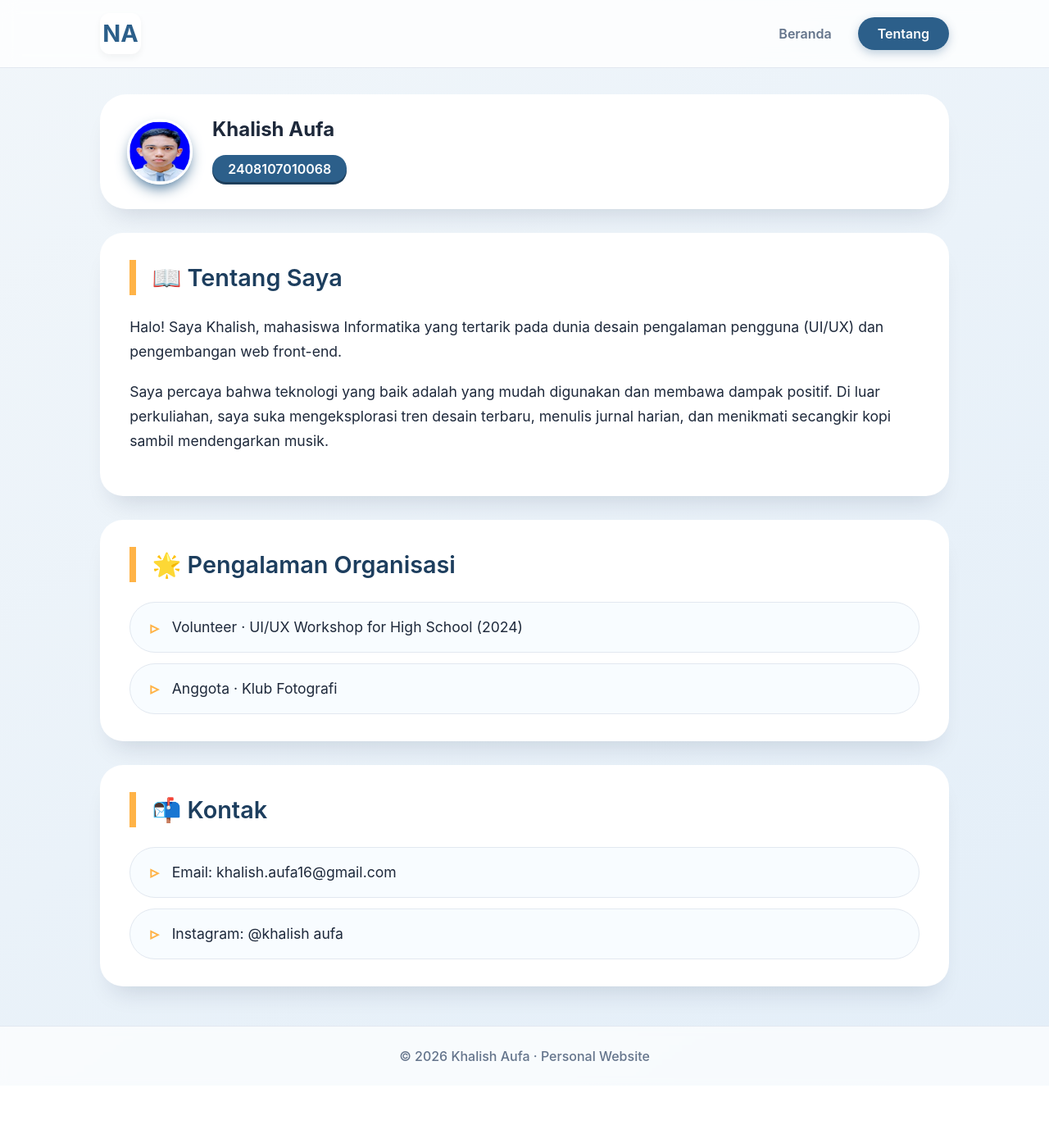
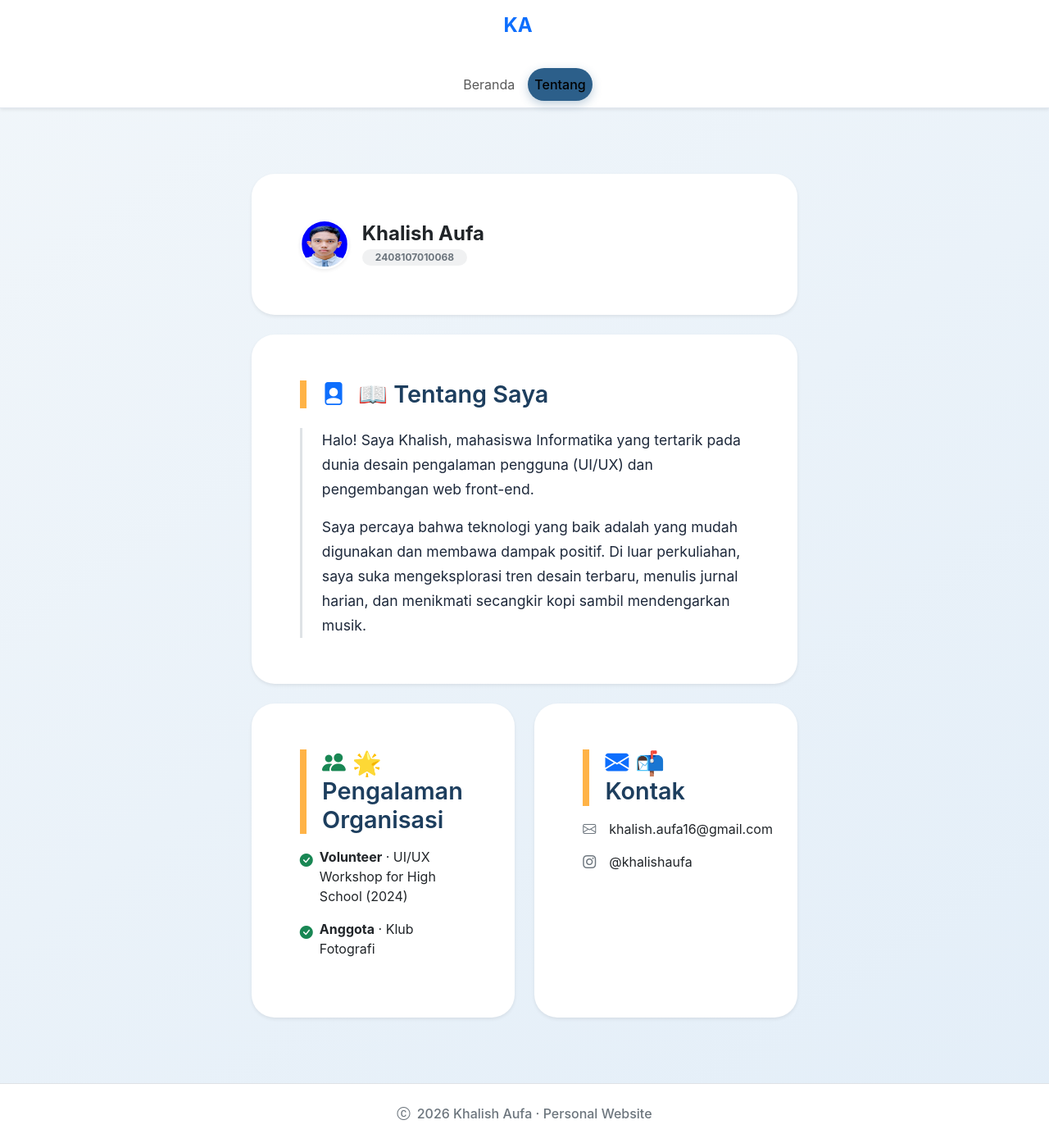
Before and after one commit to khalish16/Website-Portofolio, a plain HTML site: page about.html in a window 1280 px wide. Shown: the whole page at 82% size. Before the commit the page ends 1324 px from the top, so only its background shows below. Drawn offline with nearby package versions, Linux system fonts and the light colour scheme.

Commit message:
Update about.html

```diff
--- a/about.html
+++ b/about.html
@@ -4,66 +4,133 @@
     <meta charset="UTF-8">
     <meta name="viewport" content="width=device-width, initial-scale=1.0">
     <title>Khalish Aufa · Tentang</title>
+    <!-- Bootstrap CSS -->
+    <link href="https://cdn.jsdelivr.net/npm/bootstrap@5.3.0-alpha3/dist/css/bootstrap.min.css" rel="stylesheet">
+    <!-- Bootstrap Icons -->
+    <link rel="stylesheet" href="https://cdn.jsdelivr.net/npm/bootstrap-icons@1.11.3/font/bootstrap-icons.min.css">
+    <!-- Custom CSS -->
     <link rel="stylesheet" href="style.css">
 </head>
-<body>
-    <!-- Navigasi -->
-    <nav>
-        <div class="nav-container">
-            <a href="index.html" class="logo">NA</a>
-            <ul>
-                <li><a href="index.html">Beranda</a></li>
-                <li><a href="about.html" class="active">Tentang</a></li>
+<body class="bg-light">
+
+    <!-- Navigasi Bootstrap (sama dengan index) -->
+    <nav class="navbar navbar-expand-lg bg-white shadow-sm sticky-top">
+        <div class="container">
+            <a class="navbar-brand fw-bold fs-4" href="index.html">
+                <span class="text-primary">KA</span>
+            </a>
+            <button class="navbar-toggler" type="button" data-bs-toggle="collapse" data-bs-target="#navbarNav"
+                    aria-controls="navbarNav" aria-expanded="false" aria-label="Toggle navigation">
+                <span class="navbar-toggler-icon"></span>
+            </button>
+            <div class="collapse navbar-collapse" id="navbarNav">
+                <ul class="navbar-nav ms-auto">
+                    <li class="nav-item">
+                        <a class="nav-link" href="index.html">Beranda</a>
+                    </li>
+                    <li class="nav-item">
+                        <a class="nav-link active fw-medium" href="about.html">Tentang</a>
+                    </li>
                 </ul>
+            </div>
         </div>
     </nav>
 
     <!-- Konten Utama -->
-    <main>
+    <main class="py-5">
         <div class="container">
-            <!-- Foto dan Nama (tetap muncul untuk konsistensi) -->
-            <div class="profile-card mini">
-                <img src="fotosaya.png" alt="foto profile kecil" class="profile-img-small">
+            <div class="row justify-content-center">
+                <div class="col-lg-8">
+
+                    <!-- Profile Card Mini -->
+                    <div class="card border-0 shadow-sm mb-4 overflow-hidden">
+                        <div class="card-body d-flex align-items-center p-4">
+                            <img src="fotosaya.png" alt="foto profile kecil" class="rounded-circle me-3 border border-2 border-white shadow-sm" style="width: 60px; height: 60px; object-fit: cover;">
                             <div>
-                    <h2 class="nama">Khalish Aufa</h2>
-                    <div class="npm-badge small">2408107010068</div>
+                                <h2 class="h4 mb-0 fw-bold">Khalish Aufa</h2>
+                                <span class="badge bg-secondary bg-opacity-10 text-secondary mt-1 px-3 py-1 rounded-pill">2408107010068</span>
+                            </div>
                         </div>
                     </div>
 
-            <!-- Tentang Saya (paragraf) -->
-            <div class="card">
-                <h2 class="card-title">📖 Tentang Saya</h2>
-                <p class="about-paragraph">
+                    <!-- Tentang Saya -->
+                    <div class="card border-0 shadow-sm mb-4">
+                        <div class="card-body p-4">
+                            <h2 class="card-title h4 mb-4 d-flex align-items-center">
+                                <i class="bi bi-file-person-fill text-primary me-3 fs-3"></i>
+                                📖 Tentang Saya
+                            </h2>
+                            <div class="ps-4 border-start border-3 border-primary-light" style="--bs-border-opacity: .3;">
+                                <p class="about-paragraph mb-3">
                                     Halo! Saya Khalish, mahasiswa Informatika yang tertarik pada dunia desain pengalaman pengguna (UI/UX) dan pengembangan web front-end.
                                 </p>
-                <p class="about-paragraph">
+                                <p class="about-paragraph mb-0">
                                     Saya percaya bahwa teknologi yang baik adalah yang mudah digunakan dan membawa dampak positif. Di luar perkuliahan, saya suka mengeksplorasi tren desain terbaru, menulis jurnal harian, dan menikmati secangkir kopi sambil mendengarkan musik.
                                 </p>
                             </div>
+                        </div>
+                    </div>
 
-            <!-- List Data: Pengalaman Organisasi -->
-            <div class="card">
-                <h2 class="card-title">🌟 Pengalaman Organisasi</h2>
-                <ul class="custom-list">
-                    <li>Volunteer · UI/UX Workshop for High School (2024)</li>
-                    <li>Anggota · Klub Fotografi</li>
+                    <!-- Pengalaman Organisasi & Kontak dalam Row -->
+                    <div class="row g-4">
+                        <!-- Pengalaman Organisasi -->
+                        <div class="col-md-6">
+                            <div class="card border-0 shadow-sm h-100">
+                                <div class="card-body p-4">
+                                    <h2 class="card-title h5 mb-3">
+                                        <i class="bi bi-people-fill text-success me-2"></i>🌟 Pengalaman Organisasi
+                                    </h2>
+                                    <ul class="list-unstyled">
+                                        <li class="mb-3 d-flex">
+                                            <i class="bi bi-check-circle-fill text-success me-2 mt-1"></i>
+                                            <span><strong>Volunteer</strong> · UI/UX Workshop for High School (2024)</span>
+                                        </li>
+                                        <li class="d-flex">
+                                            <i class="bi bi-check-circle-fill text-success me-2 mt-1"></i>
+                                            <span><strong>Anggota</strong> · Klub Fotografi</span>
+                                        </li>
                                     </ul>
                                 </div>
+                            </div>
+                        </div>
 
-            <!-- List Data: Kontak (bisa dianggap list juga) -->
-            <div class="card">
-                <h2 class="card-title">📬 Kontak</h2>
-                <ul class="custom-list">
-                    <li>Email: khalish.aufa16@gmail.com</li>
-                    <li>Instagram: @khalish aufa</li>
+                        <!-- Kontak -->
+                        <div class="col-md-6">
+                            <div class="card border-0 shadow-sm h-100">
+                                <div class="card-body p-4">
+                                    <h2 class="card-title h5 mb-3">
+                                        <i class="bi bi-envelope-fill text-primary me-2"></i>📬 Kontak
+                                    </h2>
+                                    <ul class="list-unstyled">
+                                        <li class="mb-3 d-flex align-items-center">
+                                            <i class="bi bi-envelope me-3 text-secondary"></i>
+                                            <a href="mailto:khalish.aufa16@gmail.com" class="text-decoration-none text-dark">khalish.aufa16@gmail.com</a>
+                                        </li>
+                                        <li class="d-flex align-items-center">
+                                            <i class="bi bi-instagram me-3 text-secondary"></i>
+                                            <span>@khalishaufa</span>
+                                        </li>
                                     </ul>
+                                </div>
+                            </div>
+                        </div>
+                    </div>
+
+                </div>
             </div>
         </div>
     </main>
 
-    <footer>
-        <p>© 2026 Khalish Aufa · Personal Website</p>
+    <!-- Footer Bootstrap -->
+    <footer class="bg-white text-center py-4 mt-auto border-top">
+        <div class="container">
+            <p class="text-secondary mb-0">
+                <i class="bi bi-c-circle me-1"></i> 2026 Khalish Aufa · Personal Website
+            </p>
+        </div>
     </footer>
+
+    <!-- Bootstrap JS Bundle -->
+    <script src="https://cdn.jsdelivr.net/npm/bootstrap@5.3.0-alpha3/dist/js/bootstrap.bundle.min.js"></script>
 </body>
-
 </html>
```
Lines whose indentation alone changed are shown as unchanged.
